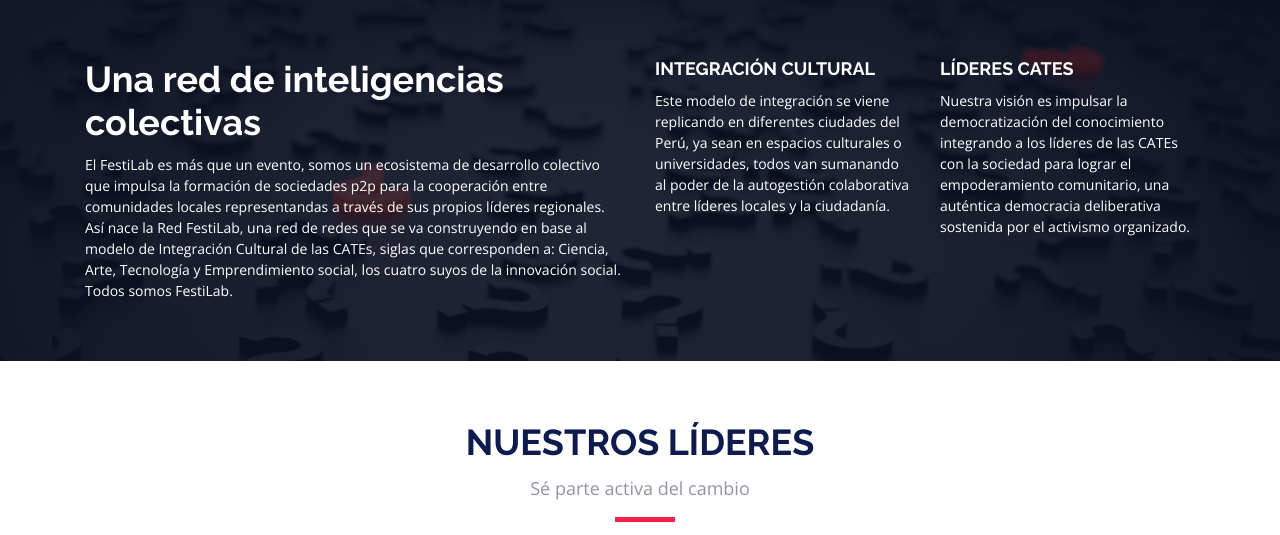
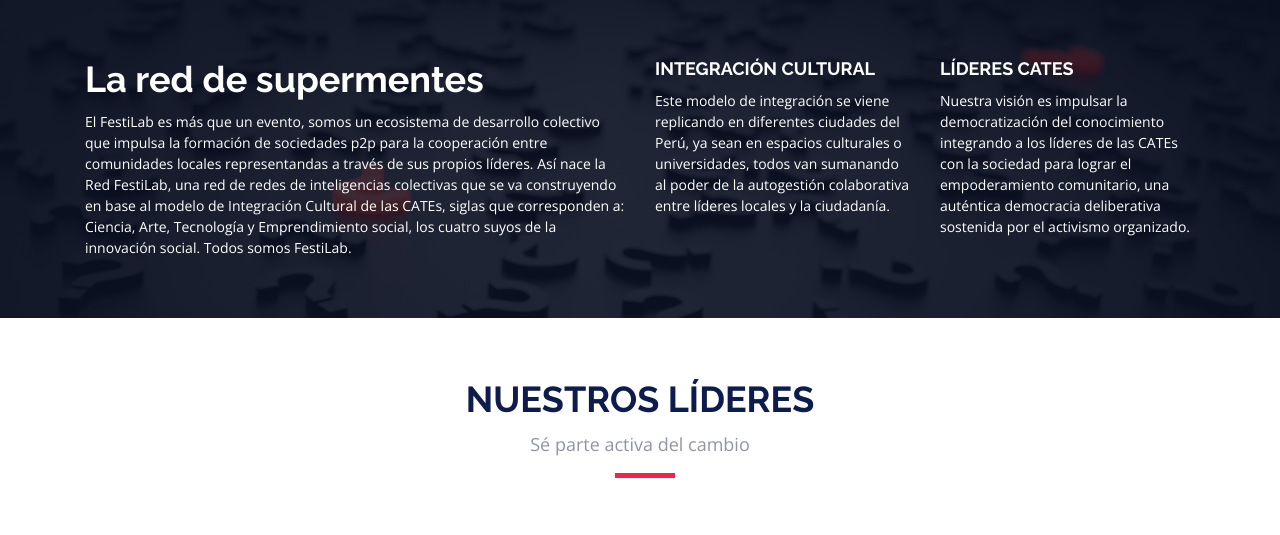
Before and after one commit to red-festilab/festilab, a plain HTML site: page index.html in a window 1280 px wide. Shown: the part 802-1337 px from the top of the page. Drawn offline with nearby package versions, Linux system fonts and the light colour scheme.

Commit message:
Update index.html

```diff
--- a/index.html
+++ b/index.html
@@ -88,9 +88,9 @@
       <div class="container">
         <div class="row">
           <div class="col-lg-6">
-            <h2>Una red de inteligencias colectivas</h2>
+            <h2>La red de supermentes</h2>
             <p>El FestiLab es más que un evento, somos un ecosistema de desarrollo colectivo que impulsa la formación de sociedades p2p para la cooperación entre comunidades locales
-              representandas a través de sus propios líderes regionales. Así nace la Red FestiLab, una red de redes que se va construyendo en base al modelo de Integración Cultural de las CATEs, siglas que
+              representandas a través de sus propios líderes. Así nace la Red FestiLab, una red de redes de inteligencias colectivas que se va construyendo en base al modelo de Integración Cultural de las CATEs, siglas que
               corresponden a: Ciencia, Arte, Tecnología y Emprendimiento social, los cuatro suyos de la innovación social. Todos somos FestiLab.</p>
           </div>
           <div class="col-lg-3">
```
